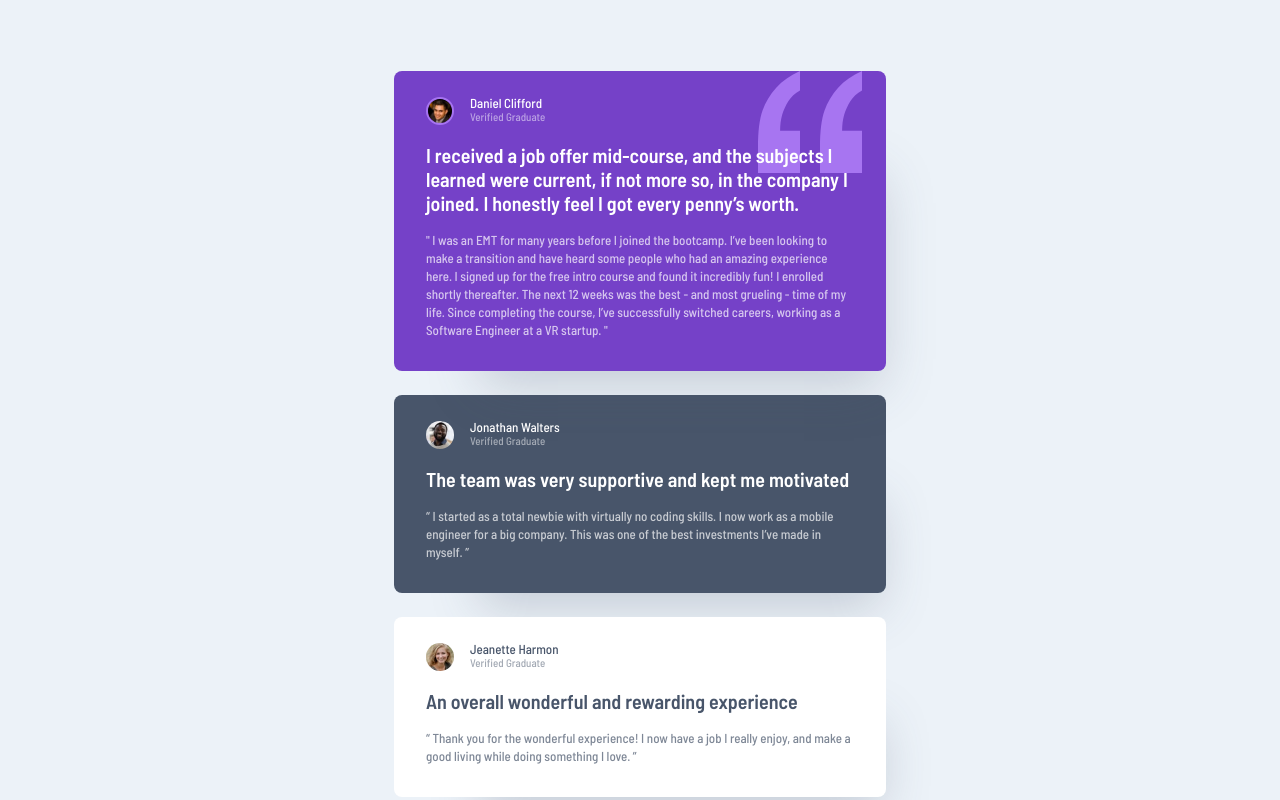
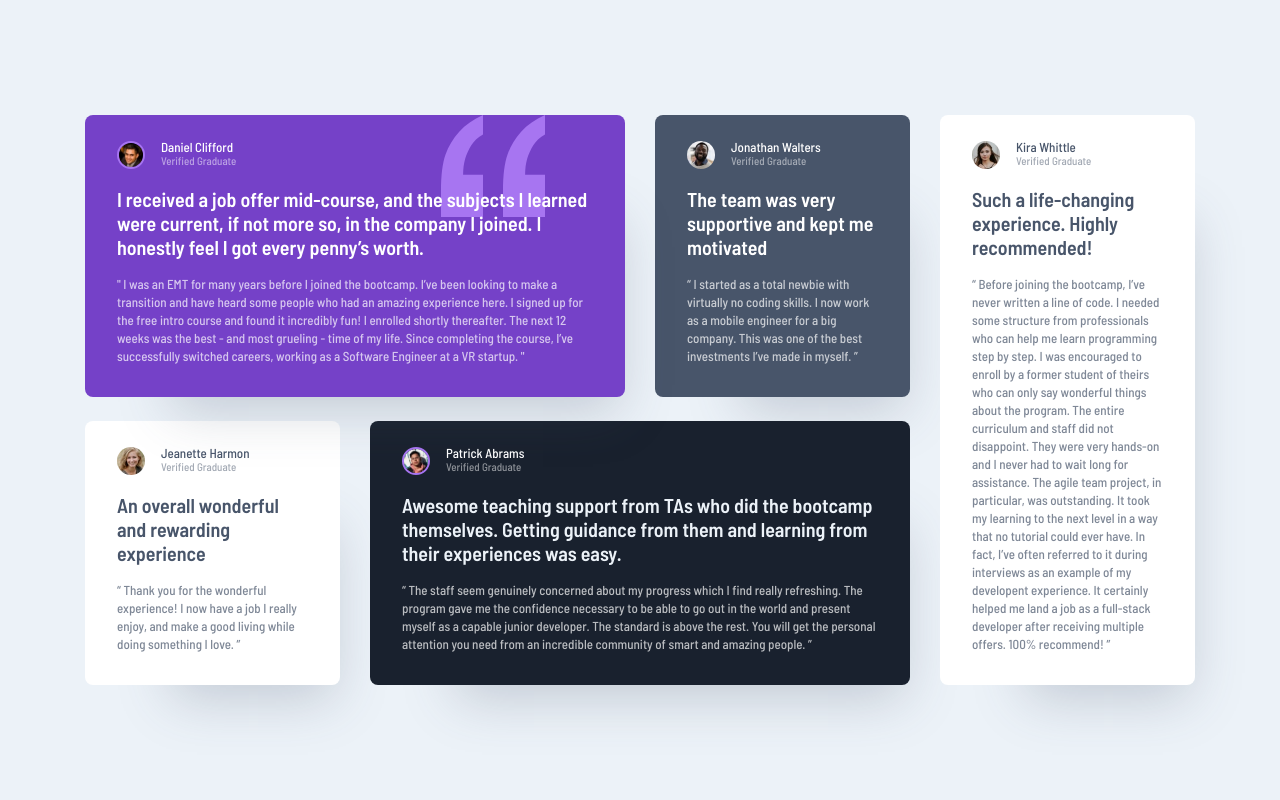
Before and after one commit to solracss/fem-testimonials-grid-section, a website built with Vite: page src/index.html in a window 1280 px wide. Shown: the top 800 px of the page. Built offline with nearby package versions, Linux system fonts and the light colour scheme.

Commit message:
add grid layout for desktop screen

```diff
--- a/src/sass/_components.scss
+++ b/src/sass/_components.scss
@@ -54,5 +54,9 @@
 		top: 0;
 		right: 1.5rem;
 		z-index: -1;
+
+		@include media(large) {
+			right: 5rem;
+		}
 	}
 }
--- a/src/sass/_layout.scss
+++ b/src/sass/_layout.scss
@@ -26,4 +26,31 @@ main {
 .grid-flow {
 	display: grid;
 	gap: 1.5rem;
+
+	@include media(large) {
+		grid-template-columns: repeat(4, 1fr);
+		column-gap: 1.875rem;
+	}
 }
+
+@include media(large) {
+	.testimonial:nth-of-type(1) {
+		grid-area: 1 / 1 / 1 / 3;
+	}
+
+	.testimonial:nth-of-type(2) {
+		grid-area: 1 / 3 / 1 / 4;
+	}
+
+	.testimonial:nth-of-type(3) {
+		grid-area: 2 / 1 / 2 / 2;
+	}
+
+	.testimonial:nth-of-type(4) {
+		grid-area: 2 / 2 / 2 / 4;
+	}
+
+	.testimonial:nth-of-type(5) {
+		grid-area: 1 / 4 / 3 / 5;
+	}
+}
```
